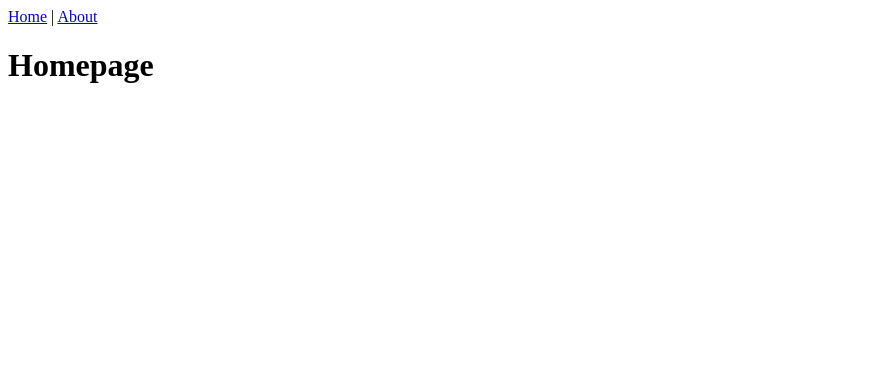
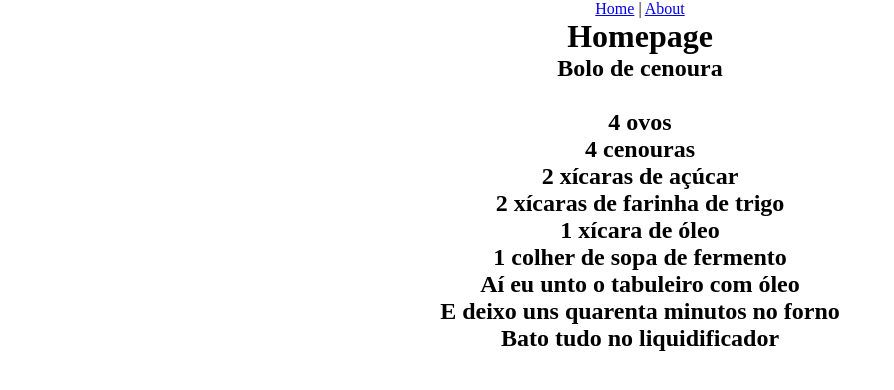
Before and after one commit to fabianomcs/pages-app, a Django app: template pages/templates/home.html in a window 1280 px wide. Shown: the top 390 px of the page, without its empty margins (0-894 px from the left). Run offline with Django 3.2, Linux system fonts and the light colour scheme; the template is opened without the code that fills it, so the values that code supplies are empty.

Commit message:
alteracao 11

```diff
--- a/pages/templates/base.html
+++ b/pages/templates/base.html
@@ -1,6 +1,11 @@
 <header>
     <a href="{% url 'home' %}">Home</a> | <a href="{% url 'about' %}">About</a>
 </header>
+<style>
+    *{ margin:0; padding:0; border:0; }
+    HTML ,BODY{ height:100%; margin:0; padding:0; border:0; -webkit-font-smoothing: antialiased; -moz-font-smoothing: antialiased; -o-font-smoothing: antialiased; -ms-webkit-font-smoothing: antialiased;}
+    BODY{ text-align:center; }
+</style>
 
 {% block content %}
 {% endblock content %}
--- a/pages/templates/home.html
+++ b/pages/templates/home.html
@@ -6,4 +6,28 @@
 
 <h1>Homepage</h1>
 
+<style>
+    *{ margin:0; padding:0; border:0; }
+    HTML ,BODY{ height:100%; margin:0; padding:0; border:0; -webkit-font-smoothing: antialiased; -moz-font-smoothing: antialiased; -o-font-smoothing: antialiased; -ms-webkit-font-smoothing: antialiased;}
+    BODY{ text-align:center; }
+</style>
+
+<body>
+    <h2>
+        <b>
+            Bolo de cenoura</br></br>
+            4 ovos</br>
+            4 cenouras</br>
+            2 xícaras de açúcar</br>
+            2 xícaras de farinha de trigo</br>
+            1 xícara de óleo</br>
+            1 colher de sopa de fermento</br>
+            Aí eu unto o tabuleiro com óleo</br>
+            E deixo uns quarenta minutos no forno</br>
+            Bato tudo no liquidificador</br>
+           </b>
+    </h2>
+
+</body>
+
 {% endblock content %}
```
